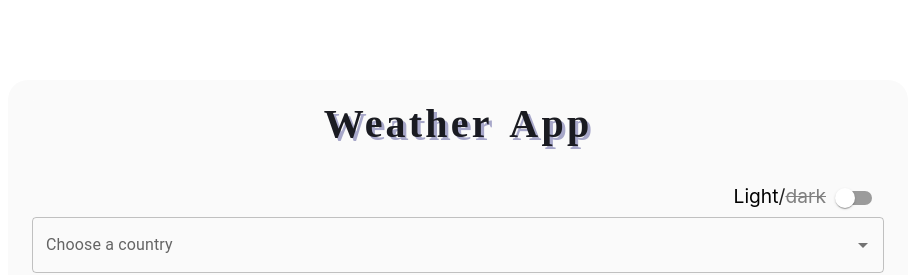
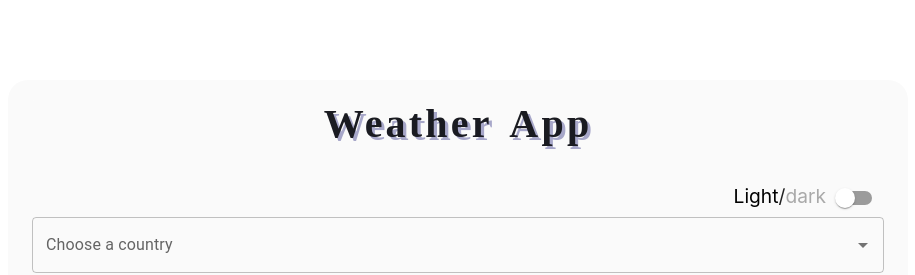
Before and after one commit to frankenstein-25/Weather_2, a React (Create React App) app: page / in a window 1280 px wide. Shown: the top 275 px of the page, without its empty margins (182-1097 px from the left). Built offline with nearby package versions, Linux system fonts and the light colour scheme; no server answers; a web font is replaced by a local one.

Commit message:
add theme

```diff
--- a/src/App.js
+++ b/src/App.js
@@ -34,7 +34,7 @@ function App() {
             <h1 className="heading">Weather App</h1>
             <div className="text-right font-size">
               <span className="light">Light</span><span className="mode">/</span><span className="dark">dark</span>
-              <Switch checked={checked} onChange={handleChange} />
+              <Switch  checked={checked} onChange={handleChange} />
             </div>
           </header>
           <Country
--- a/src/index.css
+++ b/src/index.css
@@ -26,12 +26,10 @@ code {
   color: black;
 }
 .light-mode .dark{
-  color: gray;
-  text-decoration: line-through ;
+  color: darkgray;
 }
 .dark-mode .light{
-  color: lightcyan;
-  text-decoration: line-through;
+  color: darkgray;
 }
 .dark-mode .mode{
   color: white;
```
